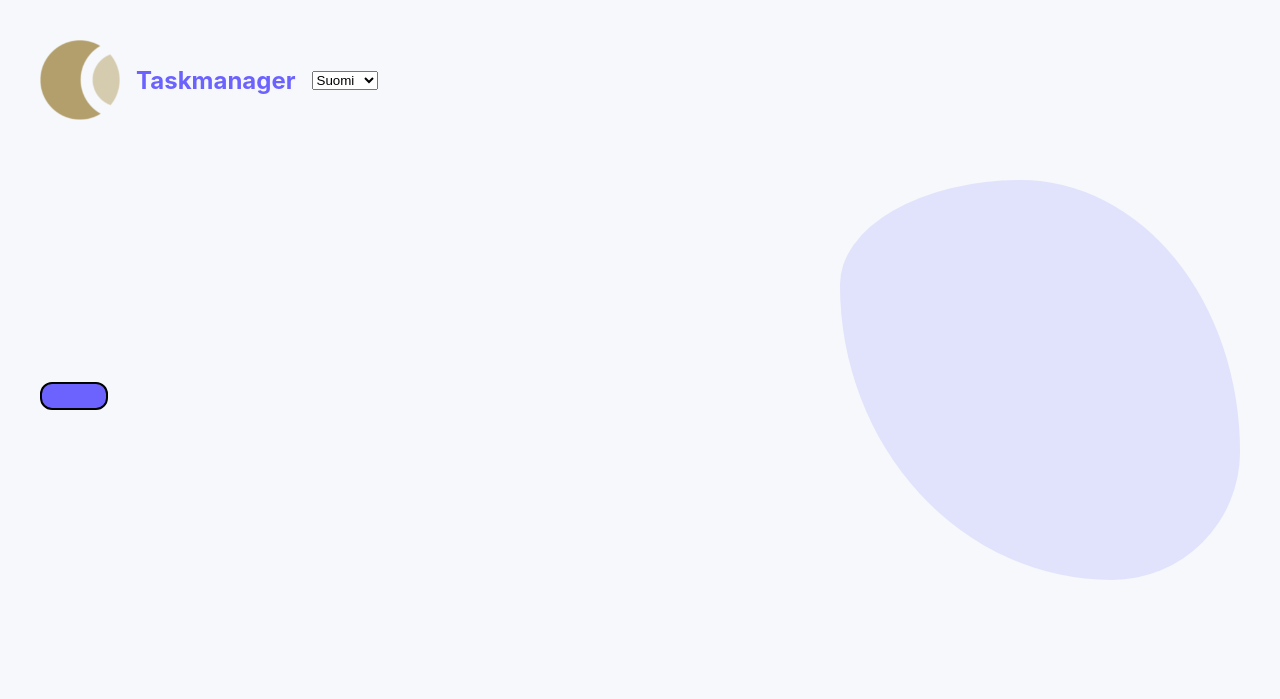
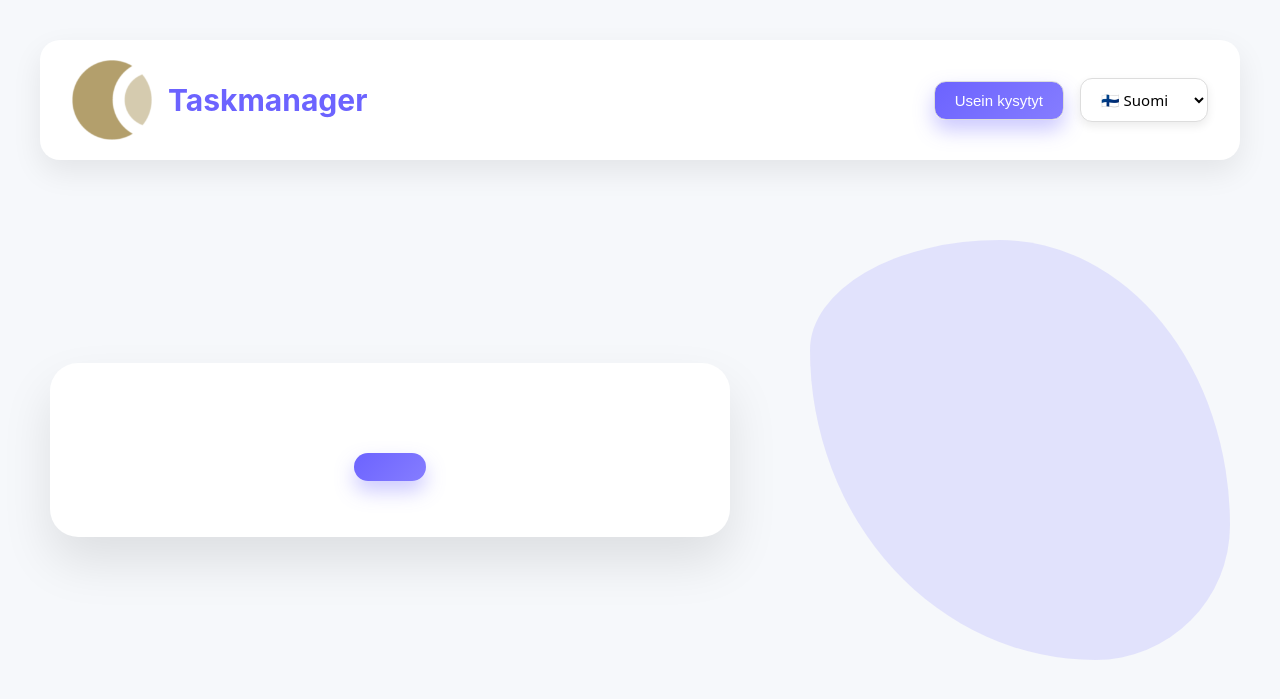
Before and after one commit to Esra412/Tehtavahallnta, a PHP site: page /etusivu.html in a window 1280 px wide. Shown: the top 699 px of the page. Run offline with PHP 8.4, Linux system fonts and the light colour scheme.

Commit message:
Etusivun viimeistely

```diff
--- a/Etusivu/etusivu.html
+++ b/Etusivu/etusivu.html
@@ -1,5 +1,6 @@
 <!DOCTYPE html>
 <html lang="fi">
+<meta charset="UTF-8">
 
 <head>
     <meta charset="UTF-8">
@@ -7,45 +8,46 @@
     <title>TaskManager</title>
     <link rel="stylesheet" href="etusivucss.css">
 </head>
-
 <body>
 
+    <!-- YLÄBAARI -->
+    <div class="top-bar">
+        <div class="top-left">
+            <img src="img/edukosmall.png" alt="Eduko logo" class="edukologo">
+            <h2 class="HeadTaskmanager">Taskmanager</h2>
+        </div>
 
-    <!-- yläbar -->
-    <div class="top-bar">
-        <img src="img/edukosmall.png" alt="Eduko logo" class="edukologo">
-        <h2 class="HeadTaskmanager">Taskmanager</h2>
-
-        <!-- KIELIVALINTA -->
+        <div class="top-right">
+            <button class="faq-btn">Usein kysytyt</button>
         <select id="language-select" class="language-select">
-            <option value="fi">Suomi</option>
-            <option value="en">English</option>
-            <option value="tr">Türkçe</option>
-        </select>
+             <option value="fi">🇫🇮 Suomi</option>
+             <option value="en">🇬🇧 English</option>
+             <option value="tr">🇹🇷 Türkçe</option>
+    </select>
+        </div>
     </div>
 
-    <!-- Keskellä -->
+    <!-- PÄÄLAYOUT -->
     <div class="main-layout">
 
-        <!-- Vasen laatikko -->
+        <!-- TEKSTIBOXI -->
         <div class="left-content">
             <h1 data-i18n="heroTitle"></h1>
-
             <p data-i18n="heroText"></p>
-
             <button class="login-btn" data-i18n="login"></button>
         </div>
 
-        <!-- Oikea laatikko -->
+        <!-- BLOB -->
         <div class="right-content">
             <div class="blobanimation"></div>
         </div>
 
     </div>
 
-    <!-- KIELI + ETUSIVU JS -->
+    <!-- SCRIPTIT -->
     <script src="../js/language.js"></script>
     <script src="../Etusivu/etusivu.js"></script>
 
 </body>
+
 </html>
--- a/Etusivu/etusivucss.css
+++ b/Etusivu/etusivucss.css
@@ -2,87 +2,150 @@
     --bg: #f6f8fb;
     --card: #ffffff;
     --accent: #6c63ff;
-    --muted: #6b7280;
+    --text: #2D2D2D;
 }
 
+/* RESET */
 * {
     box-sizing: border-box;
+    margin: 0;
+    padding: 0;
 }
 
 body {
     font-family: Inter, system-ui, sans-serif;
     background: var(--bg);
-    margin: 0;
     padding: 40px;
 }
 
-/* yläbaari*/
+/* YLÄBAARI*/
 .top-bar {
+    display: flex;
+    justify-content: space-between;
+    align-items: center;
+    background: var(--card);
+    padding: 20px 32px;
+    border-radius: 20px;
+    box-shadow: 0 12px 30px rgba(0, 0, 0, 0.08);
+    margin-bottom: 80px;
+}
+
+.top-left {
     display: flex;
     align-items: center;
     gap: 16px;
-    margin-bottom: 60px;
 }
 
 .edukologo {
     width: 80px;
-    height: auto;
 }
 
 .HeadTaskmanager {
-    font-size: 24px;
-    color: #6C63FF;
+    font-size: 30px;
+    color: var(--accent);
 }
 
-/* päälayout */
+/* OIKEA PUOLI YLÄBAARISSA */
+.top-right {
+    display: flex;
+    align-items: center;
+    gap: 16px;
+}
+
+/* USEIN KYSYTYT -NAPPI */
+.faq-btn {
+    padding: 10px 20px;
+    font-size: 15px;
+
+    border-radius: 12px;
+    border: 1px solid #ddd;
+    cursor: pointer;
+    background: linear-gradient(135deg, #6C63FF, #857DFF);
+    box-shadow: 0 10px 20px rgba(108, 99, 255, 0.35);
+    transition: all 0.2s ease;
+    color: white;
+}
+
+.faq-btn:hover {
+    transform: translateY(-1px);
+}
+
+/* KIELIVALIKKO */
+.language-select {
+    padding: 10px 16px;
+    font-size: 15px;
+    border-radius: 12px;
+    border: 1px solid #ddd;
+    background: white;
+    cursor: pointer;
+    box-shadow: 0 4px 10px rgba(0, 0, 0, 0.08);
+    font-family: system-ui, sans-serif;
+}
+
+
+/* PÄÄLAYOUT*/
 .main-layout {
     display: flex;
-    justify-content: space-between;
+    justify-content: center;
     align-items: center;
+    gap: 80px;
+    flex: 1;
 }
 
-/* vasenpuoli*/
+/*TEKSTIBOXI*/
 .left-content {
-    max-width: 500px;
+    max-width: 680px;
+    width: 100%;
+    background: var(--card);
+    padding: 56px;
+    border-radius: 28px;
+    box-shadow: 0 25px 50px rgba(0, 0, 0, 0.10);
+    text-align: center;
 }
 
 .left-content h1 {
-    font-size: 36px;
-    margin-bottom: 20px;
-    color: #2D2D2D;
+    font-size: 40px;
+    margin-bottom: 24px;
+    color: var(--text);
 }
 
 .left-content p {
-    color: #2D2D2D;
-    line-height: 1.6;
-    margin-bottom: 30px;
+    font-size: 16px;
+    line-height: 1.7;
+    margin-bottom: 32px;
+    color: #4B5563;
 }
 
-/* nappi */
+/* KIRJAUDU-NAPPI */
 .login-btn {
-    padding: 12px 32px;
-    color:#E3E4FE;
+    padding: 14px 36px;
     font-size: 16px;
-    border-radius: 12px;
-    border: 2px solid black;
-    background: #6C63FF;
+    color: white;
+    border-radius: 16px;
+    border: none;
     cursor: pointer;
+    background: linear-gradient(135deg, #6C63FF, #857DFF);
+    box-shadow: 0 10px 20px rgba(108, 99, 255, 0.35);
+    transition: all 0.2s ease;
 }
 
-/* oikeapuoli*/
+.login-btn:hover {
+    transform: translateY(-2px);
+    box-shadow: 0 14px 28px rgba(108, 99, 255, 0.45);
+}
+
+/* OIKEA PUOLI / BLOB*/
 .right-content {
     display: flex;
     justify-content: center;
     align-items: center;
 }
 
-/* animaatio??? */
 .blobanimation {
-    width: 400px;
-    height: 400px;
+    width: 420px;
+    height: 420px;
     background: var(--accent);
     opacity: 0.15;
-
     border-radius: 30% 70% 70% 30% / 30% 30% 70% 70%;
     animation: blob 10s infinite alternate ease-in-out;
 }
@@ -91,6 +154,7 @@ body {
     from {
         border-radius: 30% 70% 70% 30% / 30% 30% 70% 70%;
     }
+
     to {
         border-radius: 50% 50% 20% 80% / 25% 80% 20% 75%;
     }
--- a/lang/en.json
+++ b/lang/en.json
@@ -1,6 +1,6 @@
 {
   "heroTitle": "Manage your tasks easily",
-  "heroText": "Esra & Daniela TaskManager is a task management application developed by Eduko media students. It helps keep projects and tasks clear and efficient.",
+  "heroText": "Esra & Daniela TaskManager is a task management application developed by Eduko information- and communication's students. It helps keep projects and tasks clear and efficient.",
   "login": "Login",
 
 
```
Also changed, not shown: Etusivu/img/eng.png (added), Etusivu/img/fi.png (added), Etusivu/img/tr.png (added).
